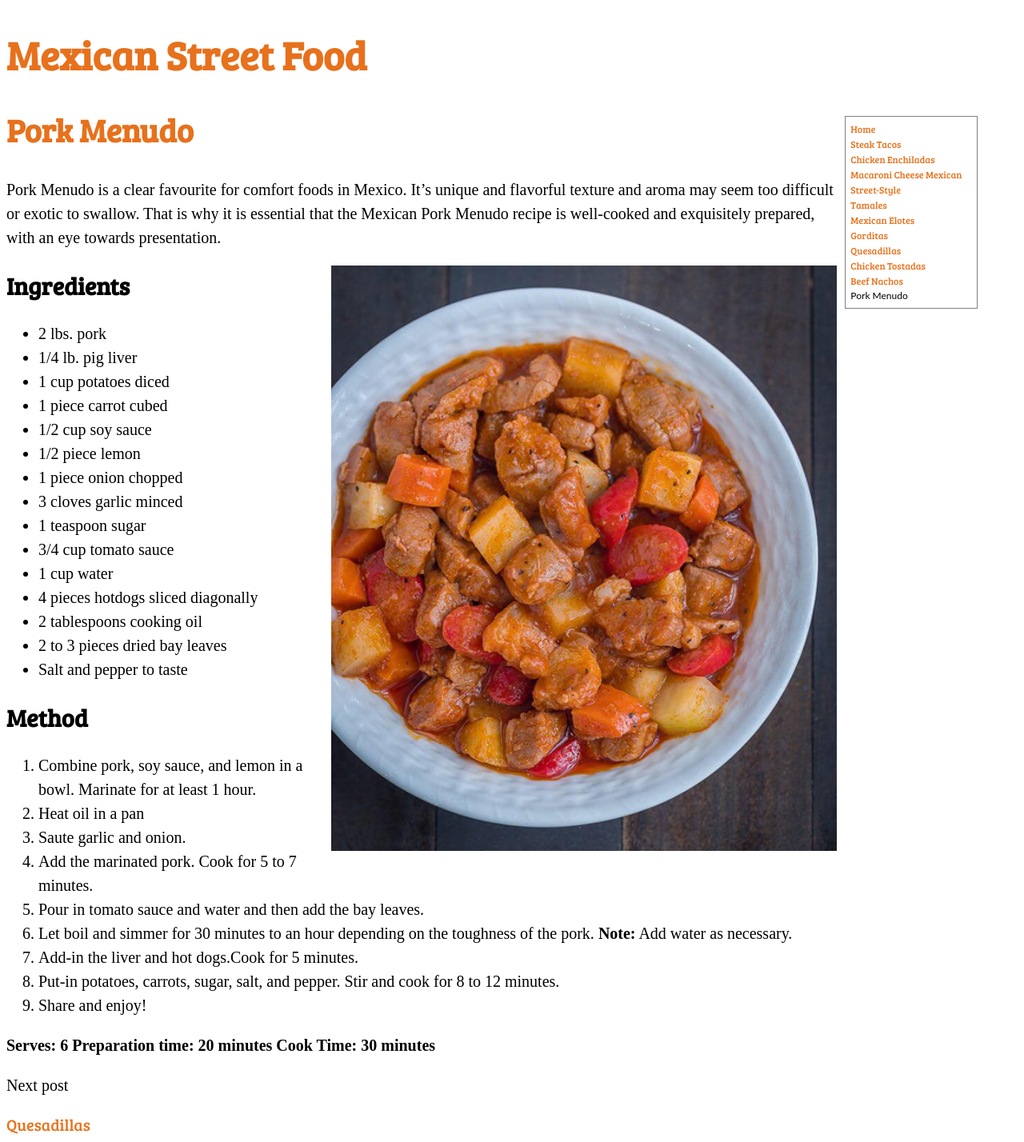
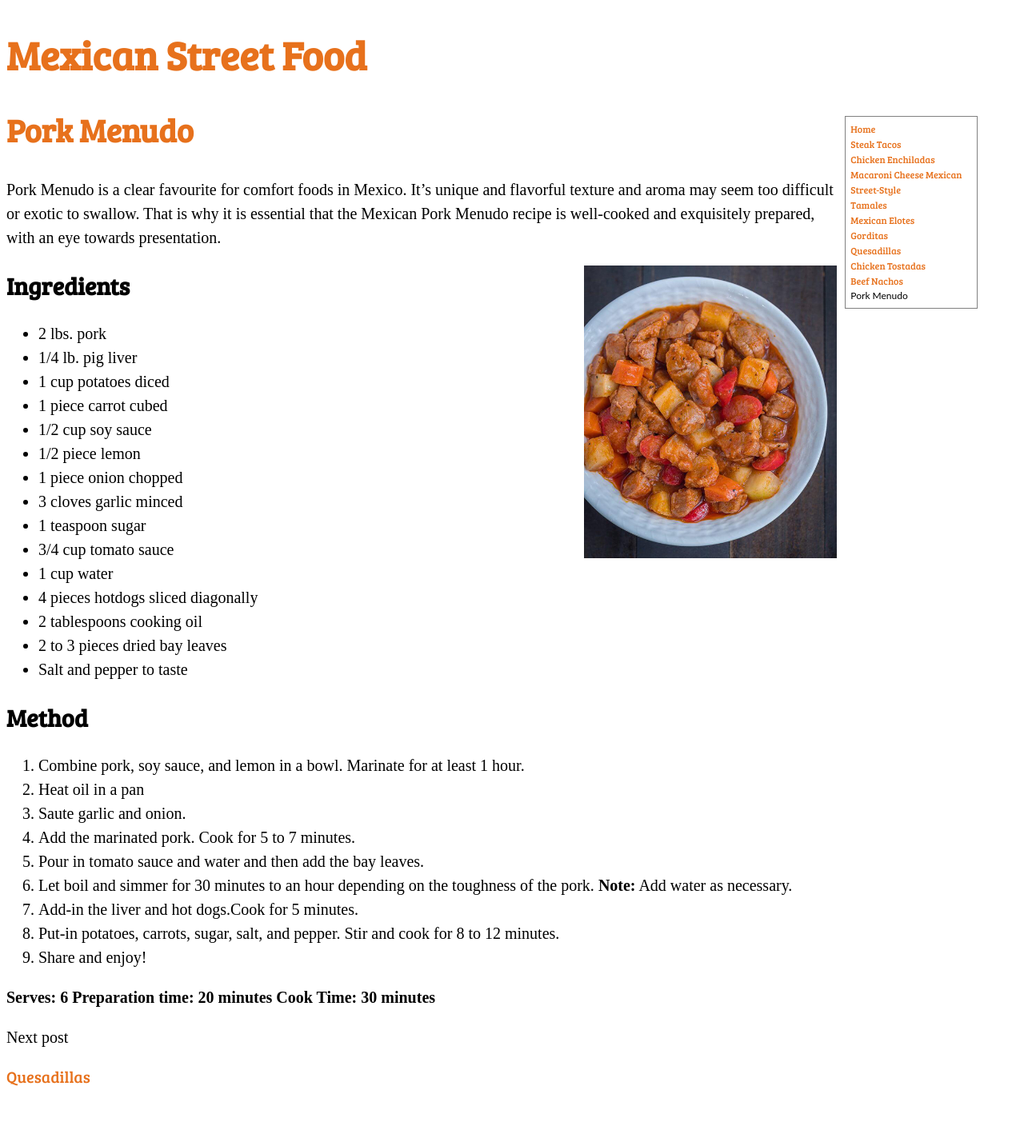
Before and after one commit to amycreates/amycreates.github.io, a Jekyll site: the page built from _recipes/PorkMenudo.markdown, in a window 1280 px wide. Shown: the whole page at 80% size. Built offline with Jekyll 4.4.1, drawn with Linux system fonts in a browser that asks for light colours; after the commit the page ends 1368 px from its top, so only the background shows below that.

Commit message:
corrections to css

```diff
--- a/assets/css/recipes.css
+++ b/assets/css/recipes.css
@@ -13,7 +13,7 @@ html {
 
 img {
   float: right;
-  width:50%;
+  width:25%;
 }
 
 h1.title {
@@ -140,7 +140,7 @@ nav ul
 
   img {
     float: none;
-    width:100%
+    width:100%;
     border:1px solid red;
   }
 
```
